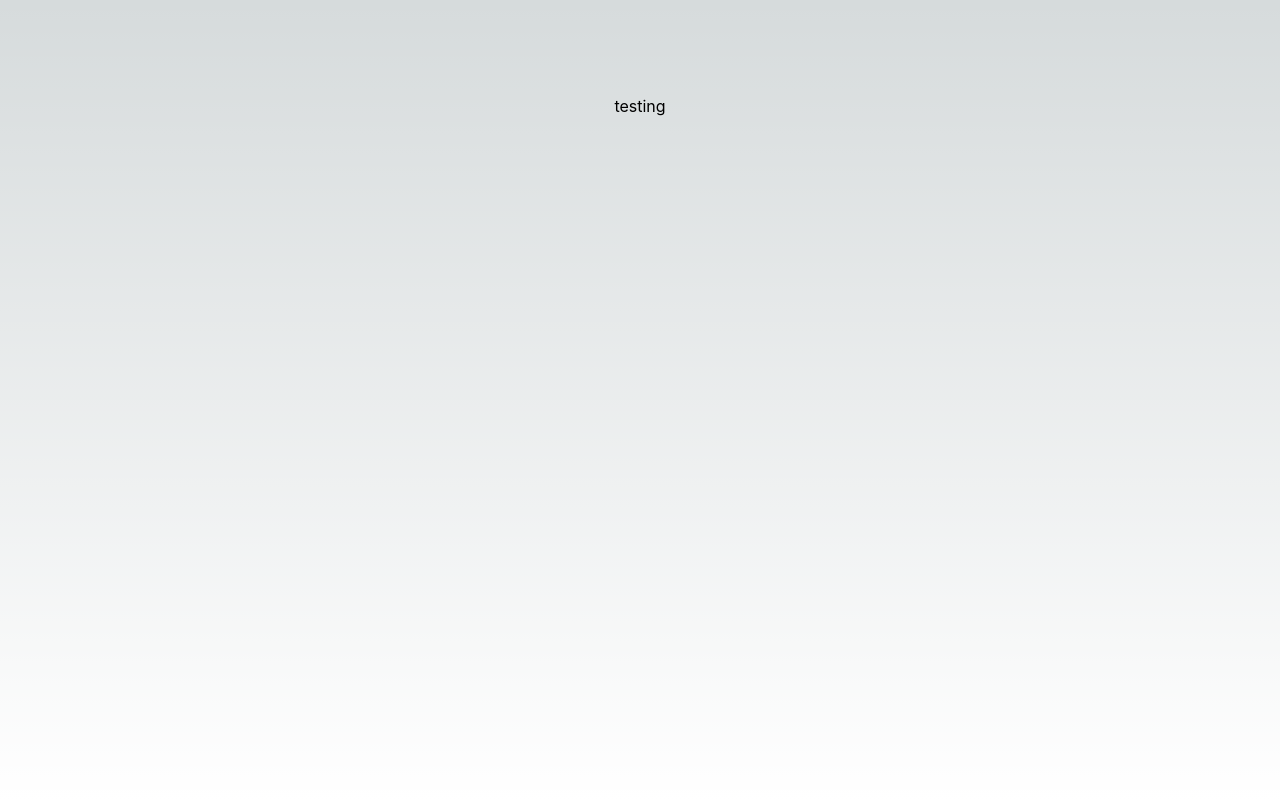
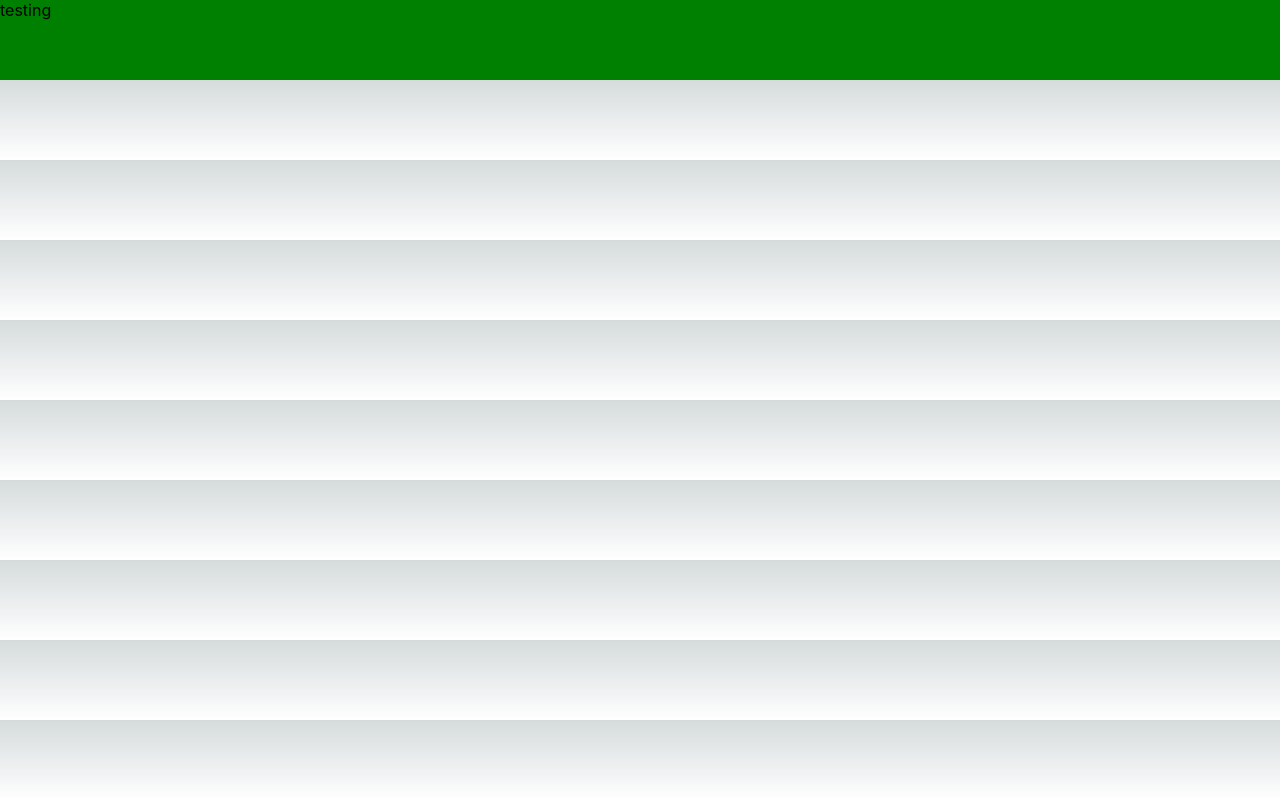
Before and after one commit to jaussems/press-play-assesment, a Next.js app: page / in a window 1280 px wide. Built offline with nearby package versions, Linux system fonts and the light colour scheme.

Commit message:
added navbar with styling seperated in styles = components folder

```diff
--- /dev/null
+++ b/src/components/NavBar.tsx
@@ -0,0 +1,8 @@
+import { PropsWithChildren } from "react";
+import styles from "../styles/components/NavBar.module.scss";
+
+const NavBar: React.FC<any> = (props: PropsWithChildren) => {
+  return <div className={styles.navbar}>testing</div>;
+};
+
+export default NavBar;
--- a/src/pages/index.tsx
+++ b/src/pages/index.tsx
@@ -2,6 +2,7 @@ import Head from "next/head";
 import Image from "next/image";
 
 import styles from "@/styles/Home.module.scss";
+import NavBar from "@/components/NavBar";
 
 export default function Home() {
   return (
@@ -13,7 +14,7 @@ export default function Home() {
         <link rel="icon" href="/favicon.ico" />
       </Head>
       <main className={styles.main}>
-        <p>testing</p>
+        <NavBar></NavBar>
       </main>
     </>
   );
--- a/src/styles/Home.module.scss
+++ b/src/styles/Home.module.scss
@@ -1,8 +1,6 @@
+@use "variables.scss" as *;
+@use "mixins.scss" as *;
+
 .main {
-  display: flex;
-  flex-direction: column;
-  justify-content: space-between;
-  align-items: center;
-  padding: 6rem;
-  min-height: 100vh;
+  @include responsive($lg);
 }
--- /dev/null
+++ b/src/styles/components/NavBar.module.scss
@@ -0,0 +1,5 @@
+.navbar {
+  width: 100%;
+  background: green;
+  height: 5rem;
+}
```
Also changed, not shown: src/shared/models.ts (added).
